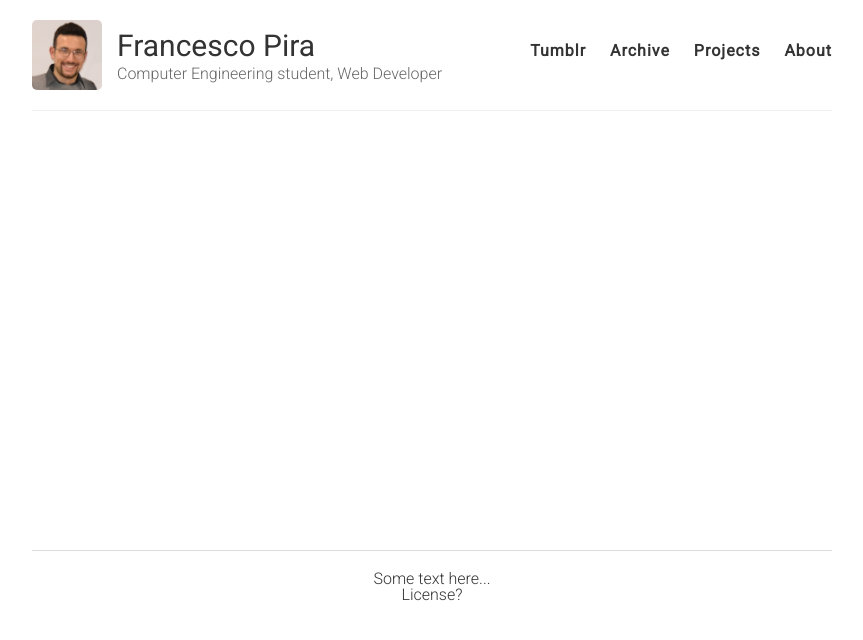
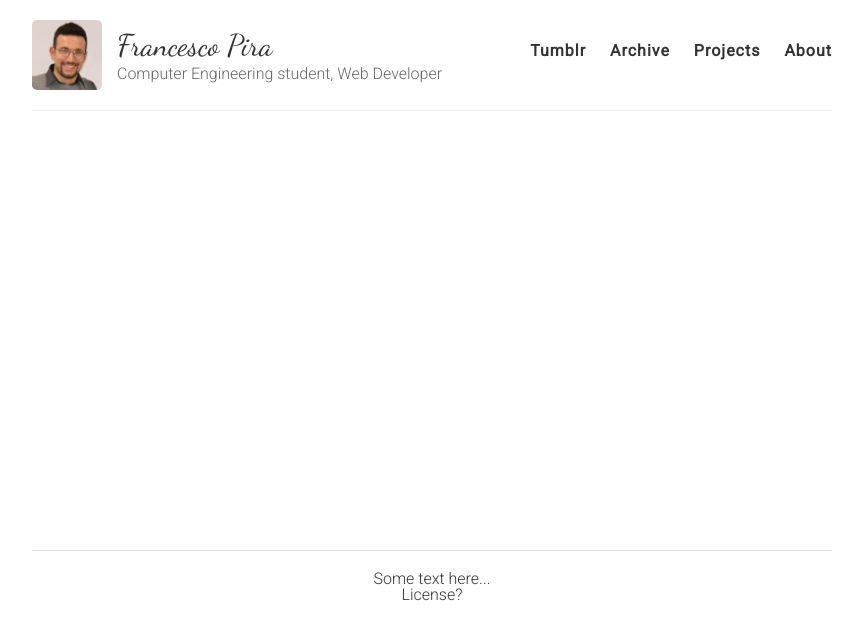
Before and after one commit to pirafrank/Jekyll-Blue, a Jekyll site: the page built from index.html, in a window 1280 px wide. Shown: the top 640 px of the page, without its empty margins (208-1071 px from the left). Built offline with Jekyll 4.4.1, drawn with Linux system fonts in a browser that asks for light colours; Markdown is read by kramdown in place of the engine named in the settings.

Commit message:
using dancing font for site-name

```diff
--- a/_includes/head.html
+++ b/_includes/head.html
@@ -5,6 +5,7 @@
     <link rel="stylesheet" type="text/css" href="{{ site.baseurl }}/style.css" />
     <link href='http://fonts.googleapis.com/css?family=Merriweather&subset=latin,latin-ext' rel='stylesheet' type='text/css'>
     <link href='http://fonts.googleapis.com/css?family=Roboto:300,400' rel='stylesheet' type='text/css'>
+    <link href='http://fonts.googleapis.com/css?family=Dancing+Script' rel='stylesheet' type='text/css'>
     <link rel="alternate" type="application/rss+xml" title="{{ site.name }} - {{ site.description }}" href="{{ site.baseurl }}/feed.xml" />
 
     <!-- IE -->
--- a/style.scss
+++ b/style.scss
@@ -212,6 +212,7 @@ img {
   //font-family: 'Roboto', sans-serif;
   //font-family: 'Roboto Condensed', sans-serif;
   //font-family: 'Merriweather', serif;
+  font-family: 'Dancing Script', cursive;
   font-weight: 400;
   font-size: 28px/4.8;
   //letter-spacing: 1px;
```
